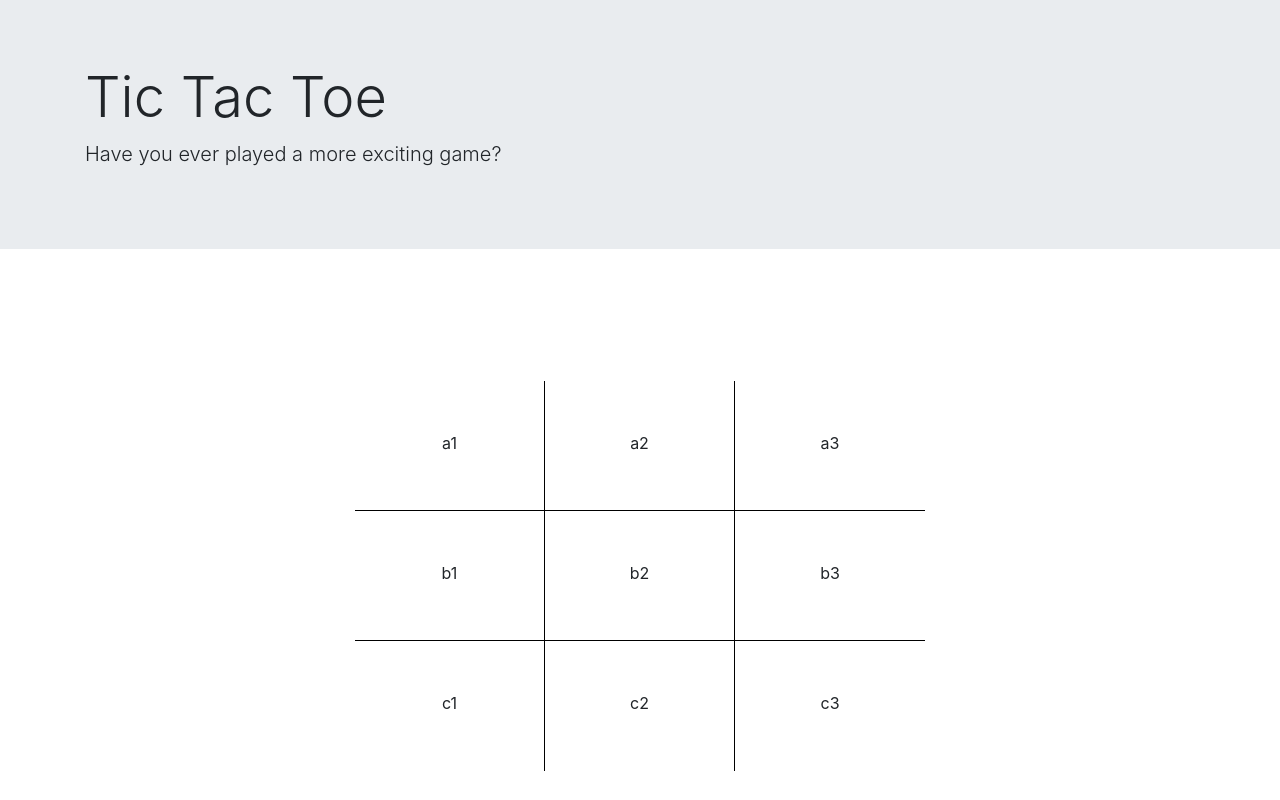
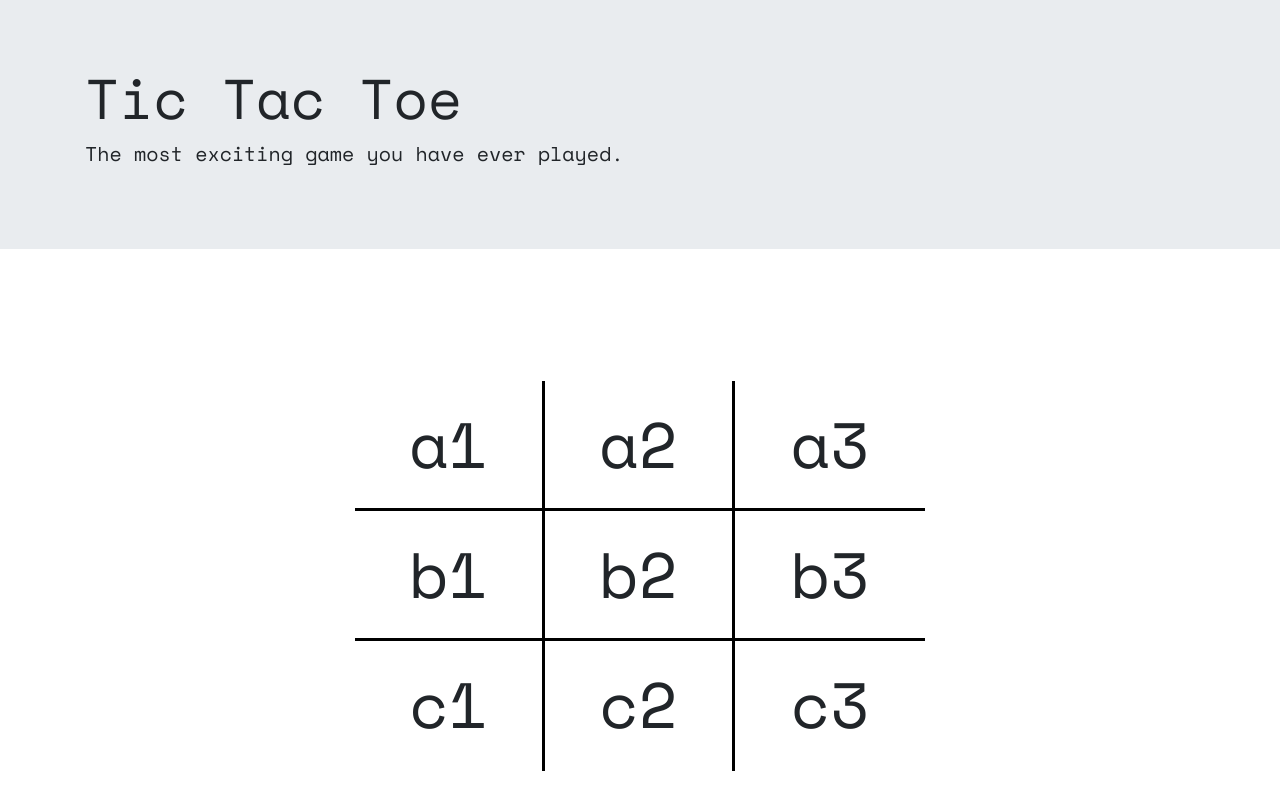
Before and after one commit to reharr4/TicTacToe, a plain HTML site: page index.html in a window 1280 px wide. Drawn offline with nearby package versions, Linux system fonts and the light colour scheme.

Commit message:
added bootstrap and basic styles

```diff
--- a/assets/css/style.css
+++ b/assets/css/style.css
@@ -1,16 +1,16 @@
 /* styling borders to create game board */
 
 #a1, #a2, #b1, #b2 {
-    border-right: 1px solid black;
-    border-bottom: 1px solid black;
+    border-right: 3px solid black;
+    border-bottom: 3px solid black;
 }
 
 #a3, #b3 {
-    border-bottom: 1px solid black;
+    border-bottom: 3px solid black;
 }
 
 #c1, #c2 {
-    border-right: 1px solid black;
+    border-right: 3px solid black;
 }
 
 #a1, #a2, #b1, #b2, #a3, #b3, #c1, #c2, #c3 {
@@ -20,7 +20,8 @@
 
 .gamepiece {
     position: relative;
-    top: 50px;
+    top: 15px;
+    font-size: 4em;
 }
 
 .tictactoe {
@@ -30,3 +31,10 @@
 .buffer {
     margin-top: 100px;
 }
+
+
+/* page styles */
+
+body {
+    font-family: 'Space Mono', monospace;
+}
--- a/index.html
+++ b/index.html
@@ -5,6 +5,7 @@
     <meta charset="utf-8">
     <title>Tic Tac Toe</title>
     <link rel="stylesheet" href="https://stackpath.bootstrapcdn.com/bootstrap/4.3.1/css/bootstrap.min.css" integrity="sha384-ggOyR0iXCbMQv3Xipma34MD+dH/1fQ784/j6cY/iJTQUOhcWr7x9JvoRxT2MZw1T" crossorigin="anonymous">
+    <link href="https://fonts.googleapis.com/css?family=Space+Mono" rel="stylesheet">
     <link rel="stylesheet" type="text/css" href="assets\css\style.css">
     <script src="https://cdnjs.cloudflare.com/ajax/libs/jquery/3.2.1/jquery.min.js"></script>
     <script src="assets\javascript\logic.js"></script>
@@ -15,7 +16,7 @@
     <div class="jumbotron jumbotron-fluid">
         <div class="container">
             <h1 class="display-4">Tic Tac Toe</h1>
-            <p class="lead">Have you ever played a more exciting game?</p>
+            <p class="lead">The most exciting game you have ever played.</p>
         </div>
     </div>
 
```
Also changed, not shown: assets/javascript/logic.js (+5 -6 lines).
